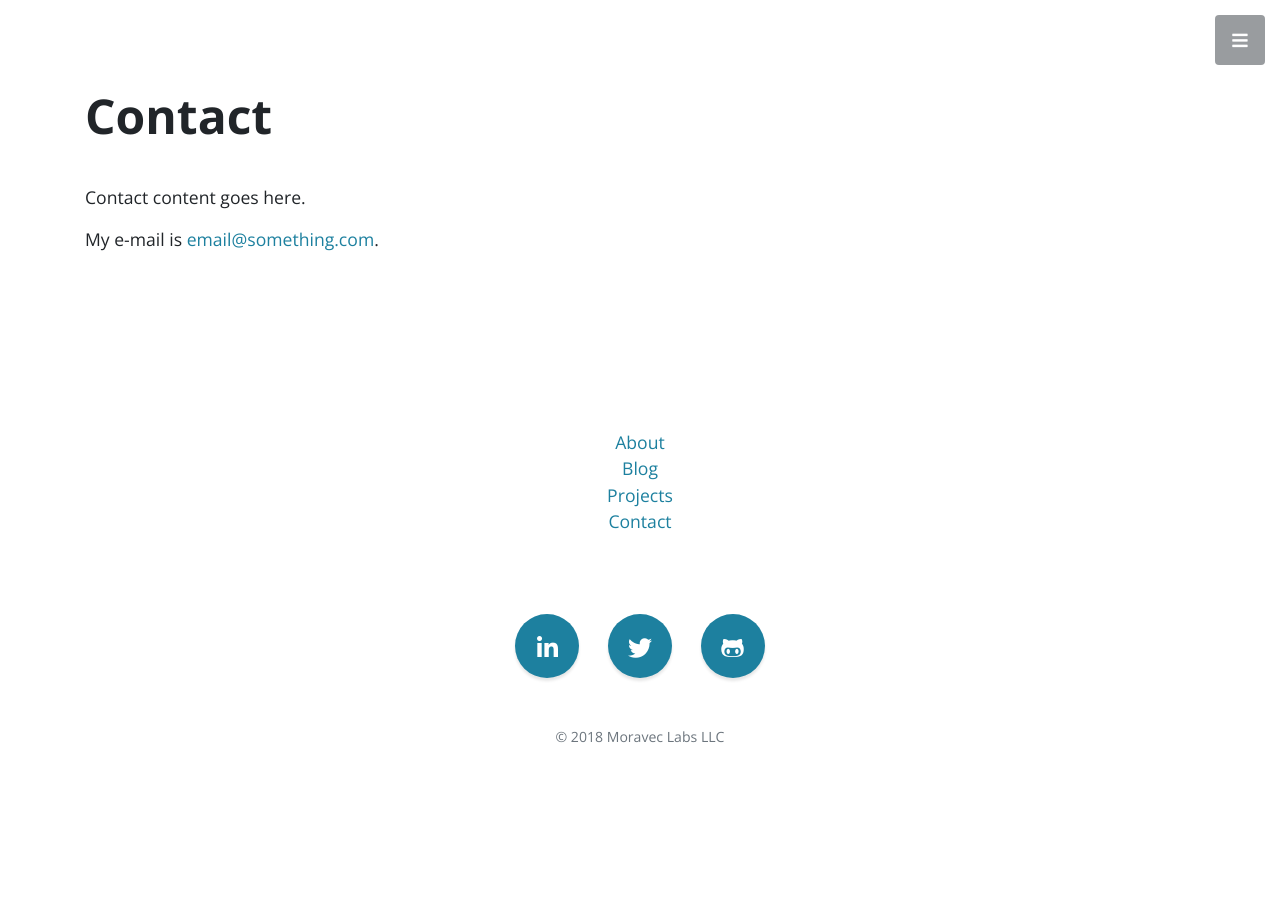
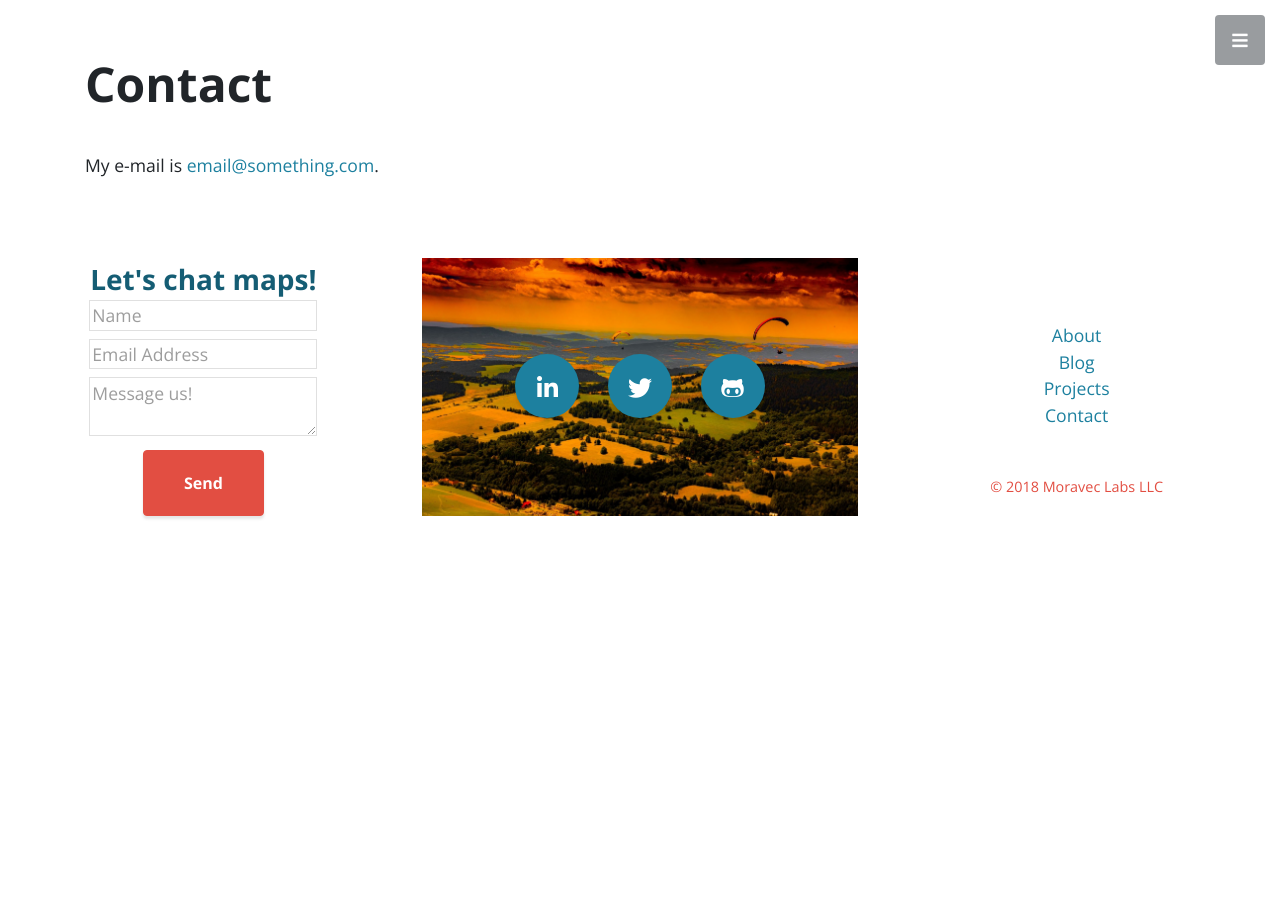
Before and after one commit to Dawnabelle/moravec-site-jekyll, a Jekyll site: the page built from _pages/02_contact.md, in a window 1280 px wide. Built offline with Jekyll 4.4.1, drawn with Linux system fonts in a browser that asks for light colours; nearby versions of some CDN libraries; some web fonts are replaced.

Commit message:
update footer to contain 3 columns, contact me

```diff
--- a/_includes/footer.html
+++ b/_includes/footer.html
@@ -1,15 +1,22 @@
 <!-- Footer -->
-<div class="footer text-center flex-container content-section">
-  <div flex-container>
-  <div><a class="js-scroll-trigger" href="/#about">About</a></div>
-  <div><a class="js-scroll-trigger" href="/#blog">Blog</a></div>
-  <div><a class="js-scroll-trigger" href="/#portfolio">Projects</a></div>
-  <div><a class="js-scroll-trigger" href="#contact">Contact</a></div>
+<footer class="footer">
+<div class="row footer text-center flex-container">
+  <div class="col-12 col-md-4">
+    <section class="container text-center">
+      <h3 class="text-center contact-head">Let's chat maps!</h3>
+      <form class="contact-box" action="https://formspree.io/info@moraveclabs.com"
+      method="POST">
+        <input class="form-input" type="text" name="name" placeholder="Name"><br/>
+      <input class="form-input" type="email" name="_replyto" placeholder="Email Address"><br/>
+      <textarea class="form-input" name="message" placeholder="Message us!"></textarea><br/>
+      <input class="btn btn-primary btn-xl" type="submit" value="Send">
+      </form>
+    </section>
   </div>
-  <div flex-container>
-<footer class="footer text-center">
+  <div class="col-12 col-md-4 flex-container social-icons">
+
       <div class="container">
-    <ul class="list-inline mb-5">
+        <ul class="list-inline">
           <li class="list-inline-item">
             <a class="social-link rounded-circle text-white mr-3" href="https://www.linkedin.com/company/moravec-labs/">
               <i class="fab fa-linkedin-in"></i>
@@ -26,10 +33,18 @@
             </a>
           </li>
         </ul>
-    <p class="text-muted small mb-0">&copy; 2018 Moravec Labs LLC</p>
+      </div>
+
+  </div>
+  <div class="col-12 col-md-4 flex-container-c  footer-links">
+    <div><a class="js-scroll-trigger" href="/#about">About</a></div>
+    <div><a class="js-scroll-trigger" href="/#blog">Blog</a></div>
+    <div><a class="js-scroll-trigger" href="/#portfolio">Projects</a></div>
+    <div><a class="js-scroll-trigger" href="#contact">Contact</a></div>
+  <div class="copyright">&copy; 2018 Moravec Labs LLC</div>
+  </div>
 </div>
 </footer>
-</div>
 
 <!-- Scroll to Top Button-->
 <a class="scroll-to-top rounded js-scroll-trigger" href="#page-top">
--- a/_pages/02_contact.md
+++ b/_pages/02_contact.md
@@ -4,6 +4,6 @@ title: Contact
 permalink: /contact/
 ---
 
-Contact content goes here.
+
 
 My e-mail is [email@something.com](mailto:email@something.com).
--- a/_sass/_base.scss
+++ b/_sass/_base.scss
@@ -68,8 +68,8 @@ h6 {
 
 /** Default <section> styles **/
 .content-section {
-  padding-top: 5rem;
-  padding-bottom: 5rem;
+  padding-top: 3rem;
+  padding-bottom: 3rem;
   h2 {
     font-size: 3rem;
     //text-align: left;
--- a/_sass/_layout.scss
+++ b/_sass/_layout.scss
@@ -264,9 +264,13 @@ h2.projects {
 
 /** Footer **/
 footer {
-  padding-top: 5rem;
-  padding-bottom: 5rem;
+  //background-image: url("../images/cartographer.png");
+  //background-color: rgba(#1D809F, .9);
+  margin-top: 1rem;
+  margin-bottom: 1rem;
+  //padding-bottom: 5rem;
   .social-link {
+    margin-top: 5rem;
     display: block;
     height: 4rem;
     width: 4rem;
@@ -281,9 +285,19 @@ footer {
       background-color: #155d74;
       text-decoration: none;
     }
+
+  }
+  .footer-links {
+    margin-top: 4rem;
   }
 }
 
+.social-icons {
+  background: url("../images/landscape.jpg");
+  background-size: cover;
+  padding-top: 1rem;
+  padding-bottom: 1rem;
+}
 
 /** Back to Top Button **/
 .scroll-to-top {
@@ -311,12 +325,41 @@ footer {
 
 .contact-box {
   padding-bottom: 0;
-  padding-top: 2rem;
+  padding-top: 0;
   margin-bottom: 0;
   margin-top: 0;
+  display: inline-block;
+}
+
+.flex-container-c {
+  display: flex;
+  flex-direction: column;
+  color: #e24e42;
 }
 
 .flex-container {
   display: flex;
-  flex-direction: column;
+  flex-direction: row;
 }
+
+//textarea {
+//  height: 5rem;
+//}
+
+.form-input {
+  //background-color: rgba(#1D809F, 0.9) !important;
+  border: 1px solid lightgrey;
+  opacity: 70%;
+  color:#155d74 !important;
+  width: 100%;
+  margin-bottom: .5rem;
+}
+
+h3.contact-head {
+  color: #155d74;
+}
+
+.copyright {
+  margin-top: 3rem;
+  font-size: .9rem;
+}
--- a/index.html
+++ b/index.html
@@ -92,7 +92,7 @@ layout: default
 <!-- Blog -->
 <section class="blog-preview content-section" id="blog">
   <div class="container text-center">
-    <!--<h2>Blog</h2>-->
+    <h2>Browse our Bulletins</h2>
     <div class="blog-preview-items">
       {% for post in site.posts limit:4 %}
       <div class="blog-preview-item">
```
Also changed, not shown: images/landscape.jpg (added), images/tech-colors.jpg (added), images/wind.jpg (added). Lines whose indentation alone changed are shown as unchanged.
